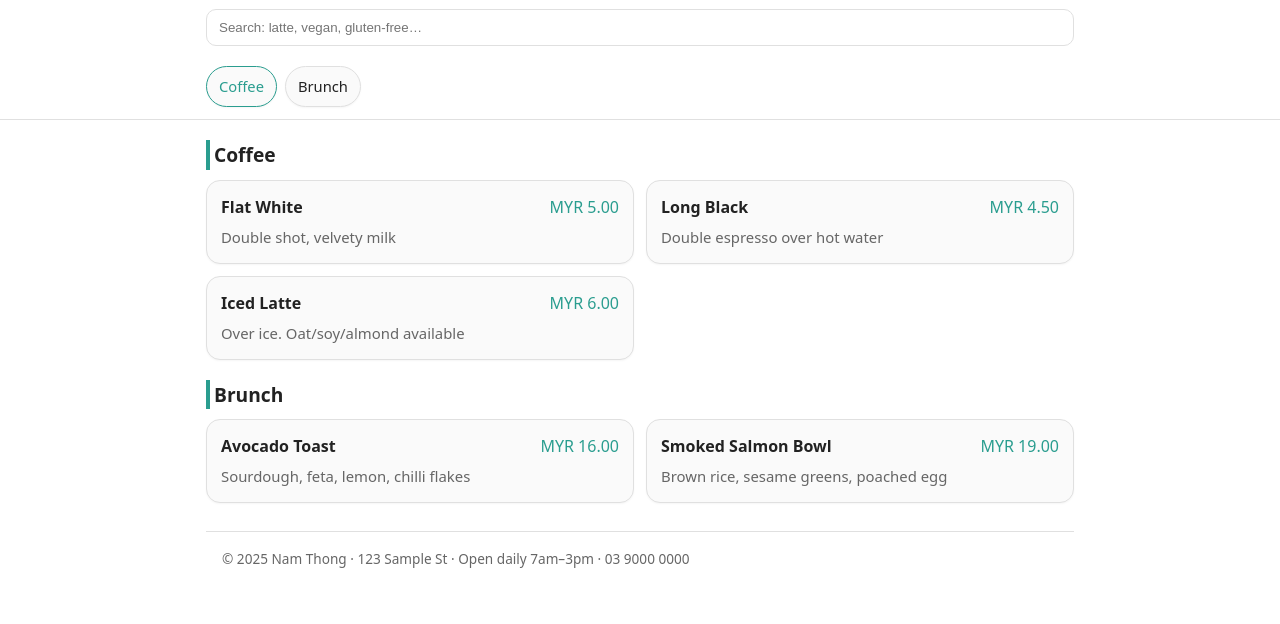
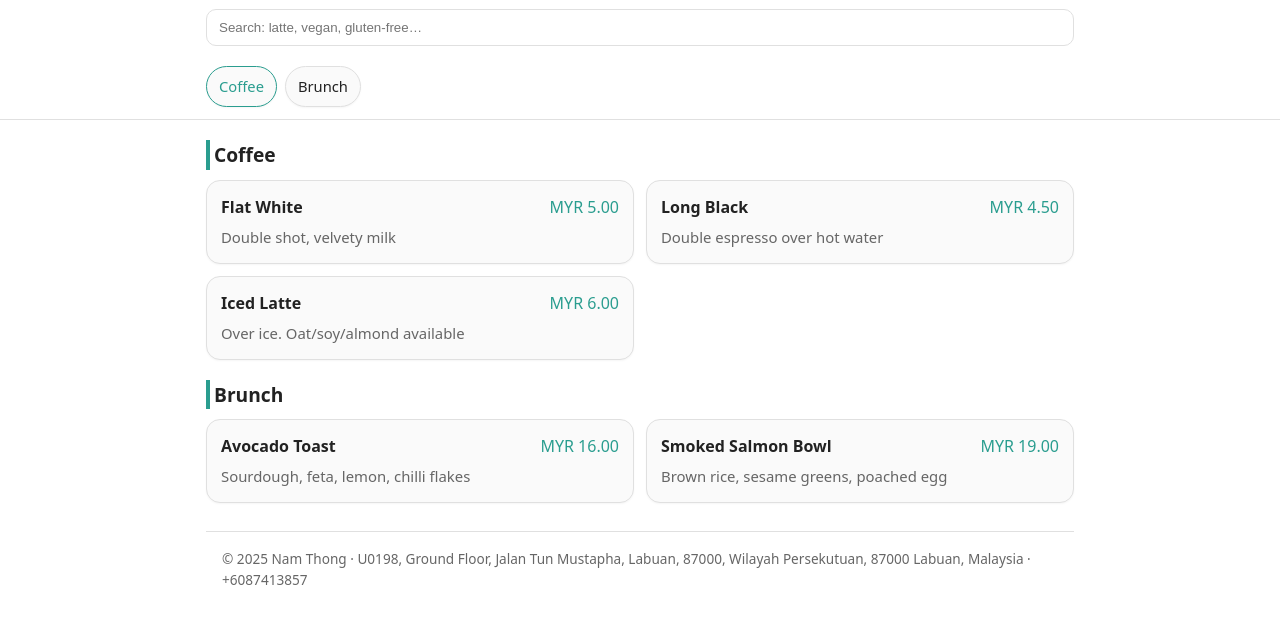
Before and after one commit to sourdough-amatuer/NamThongMenu, a plain HTML site: page index.html in a window 1280 px wide. Shown: the part 80-704 px from the top of the page. Drawn offline with Linux system fonts and the light colour scheme.

Commit message:
Update index.html
Changed the address and Number

```diff
--- a/index.html
+++ b/index.html
@@ -72,7 +72,7 @@
   <!-- Sections will be injected here -->
   <div id="menu"></div>
   <footer class="small">
-    <div class="foot">© <span id="y"></span> <span id="footname">Your Café</span> · <span id="footerline">123 Sample St · Open daily 7am–3pm · 03 9000 0000</span></div>
+    <div class="foot">© <span id="y"></span> <span id="footname">Your Café</span> · <span id="footerline">U0198, Ground Floor, Jalan Tun Mustapha, Labuan, 87000, Wilayah Persekutuan, 87000 Labuan, Malaysia · +6087413857</span></div>
   </footer>
 </main>
 
```
